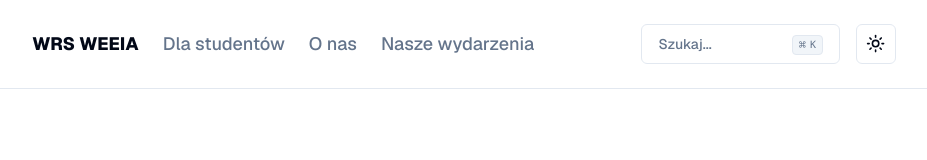
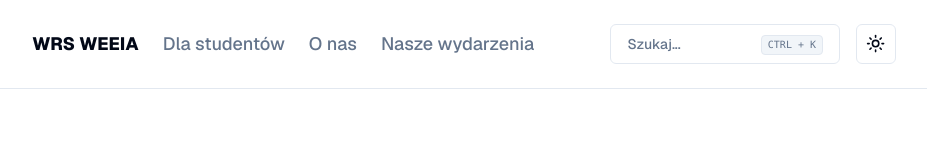
Before and after one commit to WRS-WEEIA-IT/WRS-Website, a Next.js app: page / in a window 1280 px wide. Shown: the top 160 px of the page, without its empty margins (176-1103 px from the left). Built offline with nearby package versions, Linux system fonts and the light colour scheme.

Commit message:
Add OS detection when displaying command K library

```diff
--- a/components/search-bar/SearchBar.tsx
+++ b/components/search-bar/SearchBar.tsx
@@ -16,6 +16,7 @@ import { Button } from '../ui/button';
 
 const SearchBar = () => {
   const [open, setOpen] = useState(false);
+  const isMacintosh = navigator.platform.indexOf('Mac') != -1 ? true : false;
 
   useEffect(() => {
     const down = (e: KeyboardEvent) => {
@@ -29,13 +30,21 @@ const SearchBar = () => {
     return () => document.removeEventListener('keydown', down);
   }, []);
 
+  const buttonText = isMacintosh ? (
+    <>
+      <span className='text-xs'>⌘</span>K
+    </>
+  ) : (
+    'CTRL + K'
+  );
+
   return (
     <>
       <Button variant='outline' className='text-muted-foreground flex flex-row gap-20' onClick={() => setOpen(true)}>
         Szukaj...
         <p>
           <kbd className='pointer-events-none inline-flex h-5 select-none items-center gap-1 rounded border bg-muted px-1.5 font-mono text-[10px] font-medium text-muted-foreground opacity-100'>
-            <span className='text-xs'>⌘</span>K
+            {buttonText}
           </kbd>
         </p>
       </Button>
```
